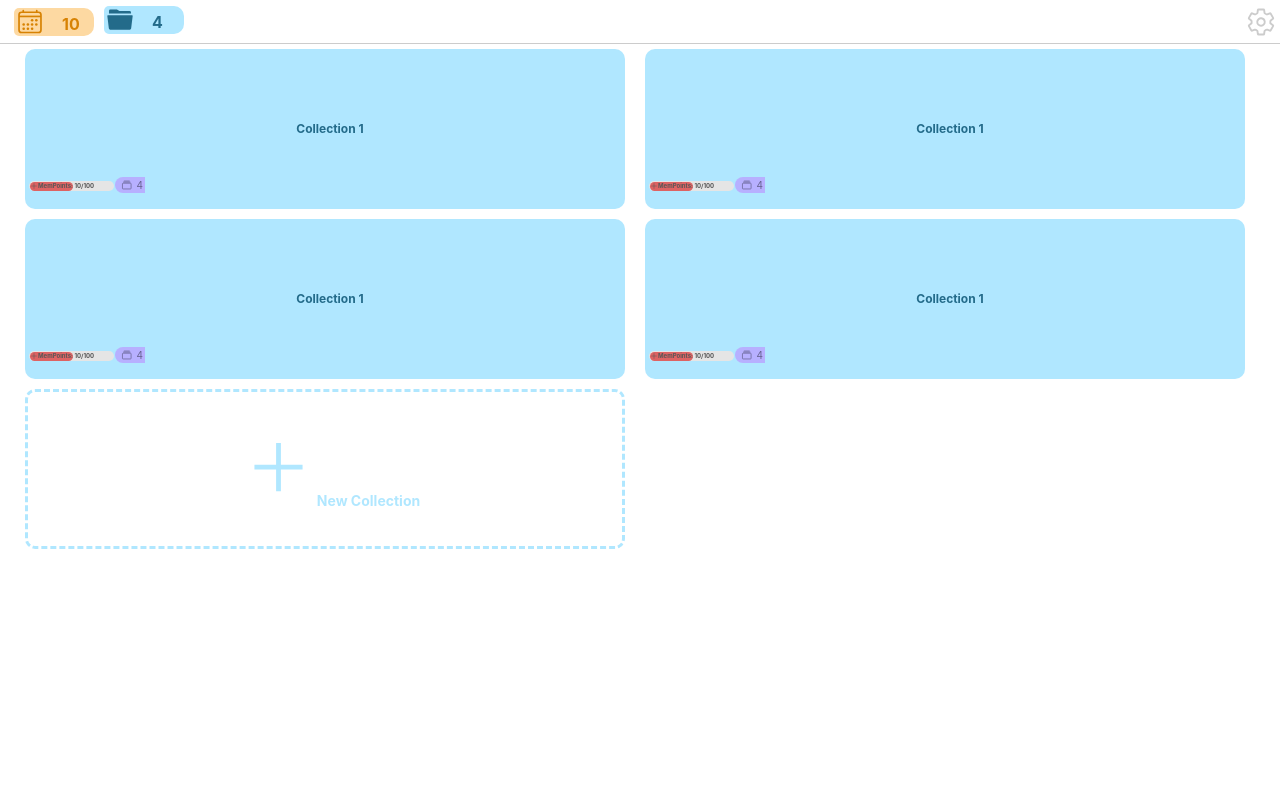
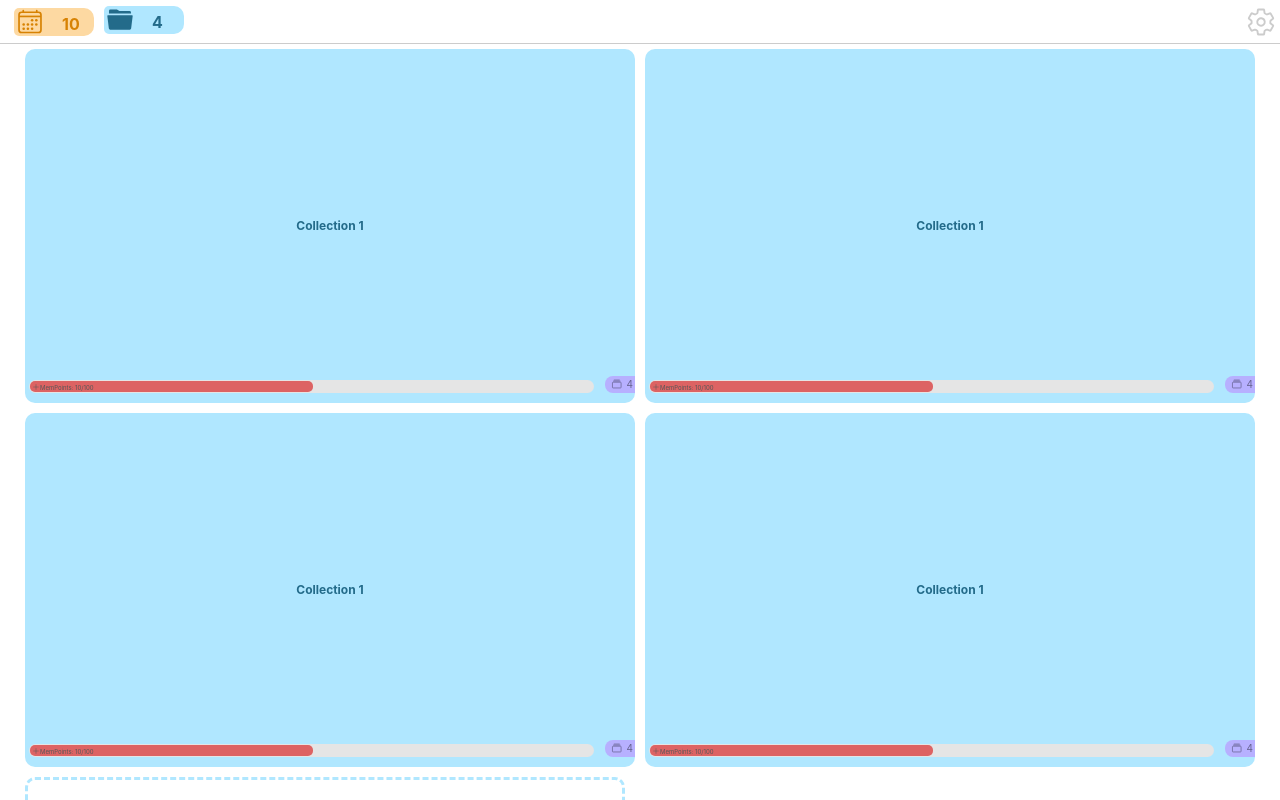
Before and after one commit to SatinTo/Memry, a React (Create React App) app: page /collections in a window 1280 px wide. Built offline with nearby package versions, Linux system fonts and the light colour scheme.

Commit message:
chore: Fixes the css of the Collection Cards

```diff
--- a/src/components/CollectionItems.jsx
+++ b/src/components/CollectionItems.jsx
@@ -10,20 +10,22 @@ import { addSharp, albumsOutline} from "ionicons/icons";
 const CollectionItems = () => {
 	return (
 		<IonCol size="6">
-			<div style={{height: "20vh", boxShadow: "none"}}>
-				<div style={{ borderRadius: "10px", display: "inline-block", width: "calc(100% - 10px)", margin: "auto", height: "inherit", backgroundColor: "#B0E7FF"}}>
+			<div style={{boxShadow: "none", paddingBottom: "58%", height: 0, backgroundColor: "#B0E7FF", borderRadius: "10px", position: "relative"}}>
+				<div style={{display: "inline-block", margin: "auto", height: "inherit"}}>
 					<IonCardContent className="container">
 						<IonCardTitle style={{fontSize: "12px", color: "#236B8A"}}>
 							Collection 1
 						</IonCardTitle>
 					</IonCardContent>
-					<div style={{display: "flex", position: "absolute", width: "100%", bottom: "23px"}}>
-						<div style={{ display: "flex", padding: "1px", paddingRight: "20px", background: "#E5E5E5", marginLeft: "4px", borderRadius: "15px", marginTop: "4px", color:"#575757", position: "relative", zIndex: "2"}}>
-							<IonIcon icon={addSharp} style={{fontSize: "8px"}}/>
-							<span style={{fontSize:"6px", fontWeight: "bold"}}>MemPoints: 10/100</span>
+					<div style={{display: "flex", position: "absolute", width: "100%", bottom: "10px"}}>
+						<div style={{ display: "flex", padding: "1px", paddingRight: "20px", background: "#E5E5E5", marginLeft: "4px", borderRadius: "15px", marginTop: "4px", color:"#575757", position: "relative", zIndex: "2", width: "calc(100% - 45px)"}}>
+							<div style={{marginTop: "2px", marginLeft: "2px"}}>
+								<IonIcon icon={addSharp} style={{fontSize: "8px", float: "left", fontWeight: "bold"}}/>
+								<span style={{fontSize:"6px", lineHeight: "9px", float: "left"}}>MemPoints: 10/100</span>
+							</div>
 							<div style={{position: "absolute", backgroundColor: "#DD6363", width: "50%", height: "88%", borderRadius: "5px", zIndex: "-1"}}></div>
 						</div>
-						<div style={{display: "flex", marginLeft: "90px", position: "absolute", backgroundColor: "#B7B0FF", width: "30px", padding: "2px", borderRadius: "8px 0 0 8px", color: "#656290"}}>
+						<div style={{display: "flex", marginLeft: "auto", backgroundColor: "#B7B0FF", width: "30px", padding: "2px", borderRadius: "8px 0 0 8px", color: "#656290"}}>
 							<IonIcon icon={albumsOutline} style={{fontSize: "12px", paddingLeft: "4px"}} />
 							<span style={{fontSize:"10px", paddingLeft: "4px"}}>4 </span>
 						</div>
```
